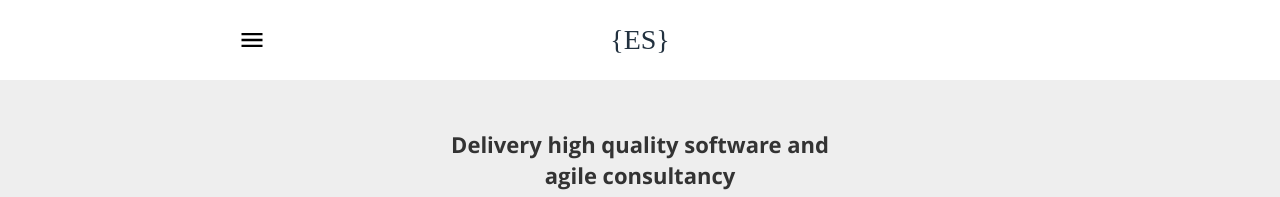
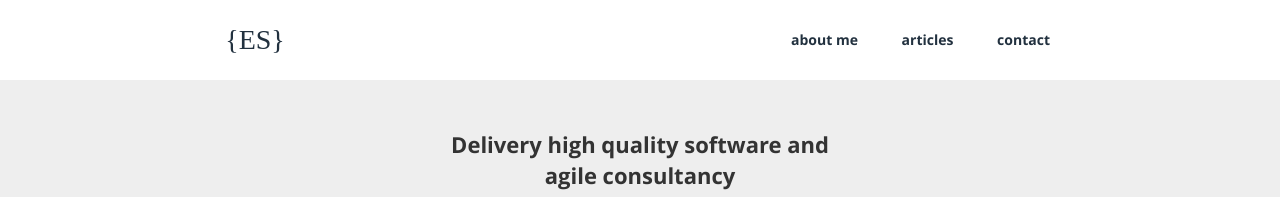
Before and after one commit to eduardo305/website, a website: page index.html in a window 1280 px wide. Shown: the top 197 px of the page. Drawn offline with Linux system fonts and the light colour scheme; a web font is replaced by a local one.

Commit message:
Adding responsive header

```diff
--- a/assets/css/2-base/_base.sass
+++ b/assets/css/2-base/_base.sass
@@ -55,12 +55,12 @@ hr
 /* Links
   ------------------------------------	*/
 a
-  color: $accent
+  color: $textColor
   text-decoration: none
   outline: 0
 
 a:hover, a:focus
-  color: lighten($accent, 20%)
+  color: lighten($textColor, 20%)
 
 
 
@@ -98,6 +98,7 @@ body
   -webkit-font-smoothing: antialiased
   -webkit-text-size-adjust: 100%
   height: 100%
+  +transition(all 2.0s ease-in-out)
 
 svg
   +size(100%)
@@ -135,6 +136,9 @@ ul
 .logo
   font-family: Acme
 
+.hide
+  display: none
+
 
 @media screen and (max-width: 480px)
   h3
--- a/assets/css/3-sections/_header.sass
+++ b/assets/css/3-sections/_header.sass
@@ -36,6 +36,35 @@ header
       line-height: 50px
       color: $textColor
       font-family: Acme
+
+  nav
+    display: none
+
+
+@media (min-width: 640px)
+  .menu-svg
+    display: none
+
+  header.container
+    +display(flex)
+    +flex-direction(row)
+    +justify-content(space-between)
+    +align-items(center)
+
+    nav
+      display: block
+
+      ul
+        li
+          display: inline-block
+          margin: 0 20px
+          font-weight: bold
+
+    a.logo
+      position: relative
+      margin: 0
+
+
 //   @extend %background-image
 //   background:
 //     position: 30px 20px, 50% 50%
--- a/index.html
+++ b/index.html
@@ -20,9 +20,18 @@
     <div class="main-container">
 
       <header class="container">
-        <a href="/" class="logo">
+        <a href="/website" class="logo">
           <span>{ES}</span>
         </a>
+
+        <nav>
+          <ul class="nav">
+            <li class="about-me"><a href="#about-me">about me</a></li>
+            <li class="articles"><a href="#articles">articles</a></li>
+            <li class="contact"><a href="#contact">contact</a></li>
+          </ul>
+        </nav>
+
         <svg class="menu-svg" fill="#000000" height="24" viewBox="0 0 24 24" width="24" xmlns="http://www.w3.org/2000/svg">
             <path d="M0 0h24v24H0z" fill="none"></path>
             <path d="M3 18h18v-2H3v2zm0-5h18v-2H3v2zm0-7v2h18V6H3z"></path>
@@ -45,7 +54,7 @@
         </div>
       </section>
 
-      <section class="about">
+      <section id="#about-me" class="about">
         <div class="inner-container">
           Hi! My name is <span>Eduardo Silva</span> and I am an <span>UI Software Engineer</span> specialized
           in web development for big american e-commerce retails. In all these years
@@ -74,7 +83,7 @@
         </div>
       </section>
 
-      <section class="articles">
+      <section id="articles" class="articles">
         <div class="inner-container">
           <h4>Popular articles</h4>
           <div class="list-container scrollable">
@@ -108,7 +117,7 @@
 
             <div class="wrapper">
               <div class="logo">
-                <a href="/" class="logo">
+                <a href="/website" class="logo">
                   <span>{ES}</span>
                 </a>
               </div>
```
Also changed, not shown: assets/css/all.css.
